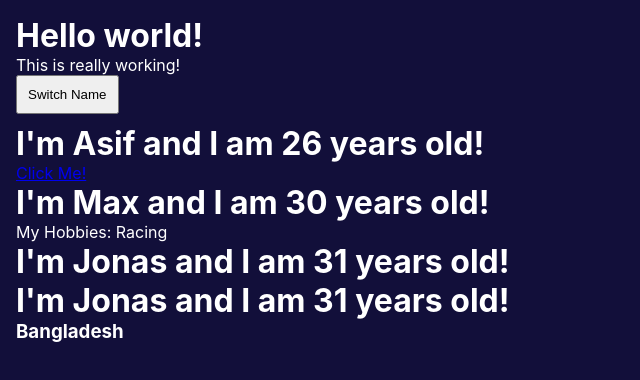
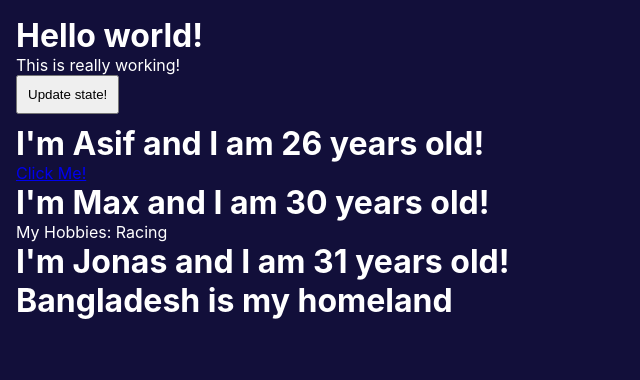
Before and after one commit to Asif-newaz/try-react, a React (Create React App) app: page / in a window 1280 px wide. Shown: the top 380 px of the page, without its empty margins (0-640 px from the left). Built offline with nearby package versions, Linux system fonts and the light colour scheme.

Commit message:
add new component in person.js

```diff
--- a/src/App.js
+++ b/src/App.js
@@ -4,7 +4,7 @@ import React, { Component } from "react";
 import "./App.css";
 
 // Components
-import Person from "./Person/Person";
+import Person, { OtherPerson } from "./Person/Person";
 // import TestStyledComp from "./StyledCompTest/index";
 // import Nav from "./components/TwitterProps/Nav";
 // import Tweets from "./components/TwitterProps/Tweets";
@@ -160,7 +160,7 @@ class App extends Component {
 
     otherState: "Some other value",
 
-    country: "Bangladesh",
+    country: "Bangladesh is my homeland",
   };
 
   switchNameHandler = () => {
@@ -170,12 +170,14 @@ class App extends Component {
       persons: [
         { name: "Asif Newaz", age: 27 },
         { name: "Max", age: 30 },
-        { name: "Jonas", age: 31 },
+        { name: "Jonas", age: 32 },
       ],
+
+      country: "I would like to go to the USA",
     });
+
+    // this.setState({ persons: [{ name: "Asif Newaz", age: 27 }, {undefined}, {undefined}] });
   };
-
-  country = "Bangladesh";
 
   //Working with state
   render() {
@@ -183,7 +185,7 @@ class App extends Component {
       <div className="App">
         <h1>Hello world!</h1>
         <p>This is really working!</p>
-        <button onClick={this.switchNameHandler}>Switch Name</button>
+        <button onClick={this.switchNameHandler}>Update state!</button>
         <Person
           name={this.state.persons[0].name}
           age={this.state.persons[0].age}
@@ -200,11 +202,7 @@ class App extends Component {
           name={this.state.persons[2].name}
           age={this.state.persons[2].age}
         />
-        <Person
-          name={this.state.persons[2].name}
-          age={this.state.persons[2].age}
-          country={this.state.country}
-        />
+        <OtherPerson country={this.state.country} />
       </div>
     );
   }
--- a/src/Person/Person.js
+++ b/src/Person/Person.js
@@ -21,6 +21,14 @@ class person extends Component {
   }
 }
 
+export const OtherPerson = (props) => {
+  return(
+    <>
+      <h1>{props.country}</h1>
+    </>
+  )
+}
+
 // console.log(Math.ceil(Math.random() * 30));
 
 export default person;
```
